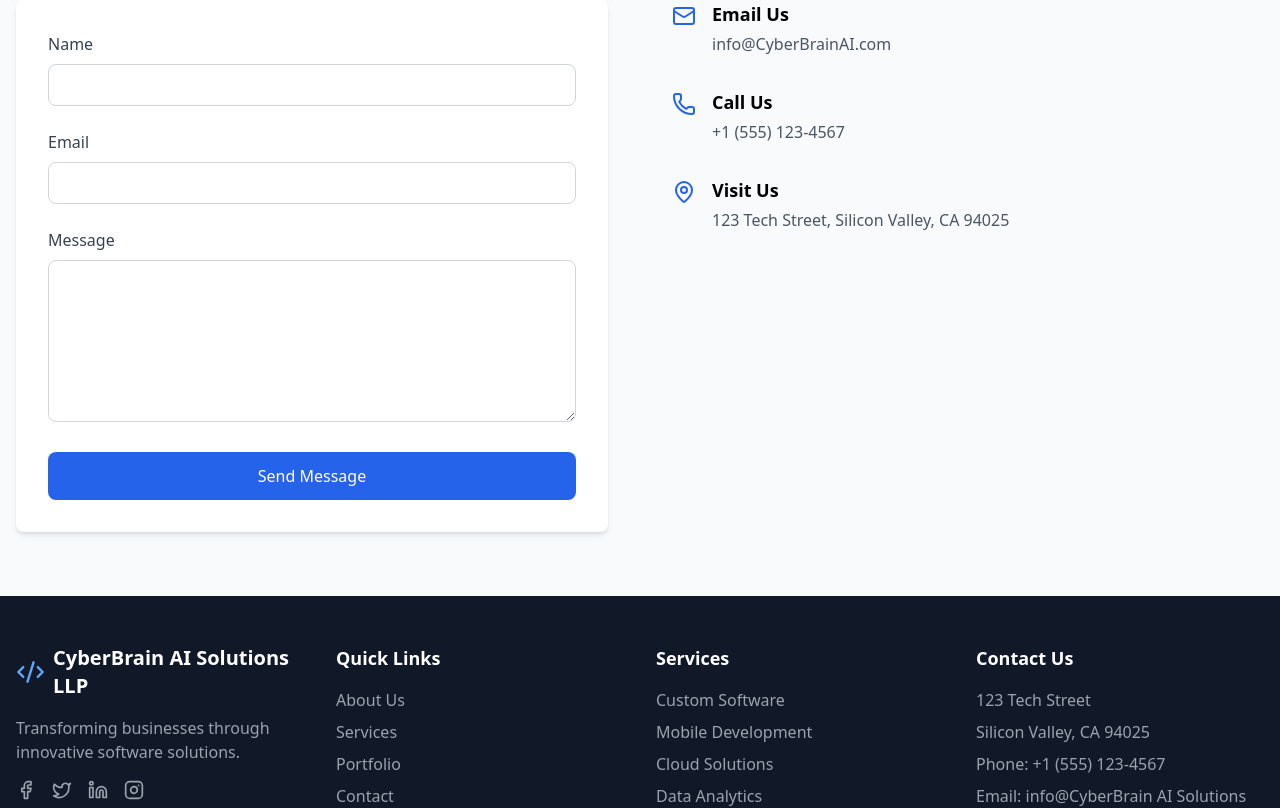
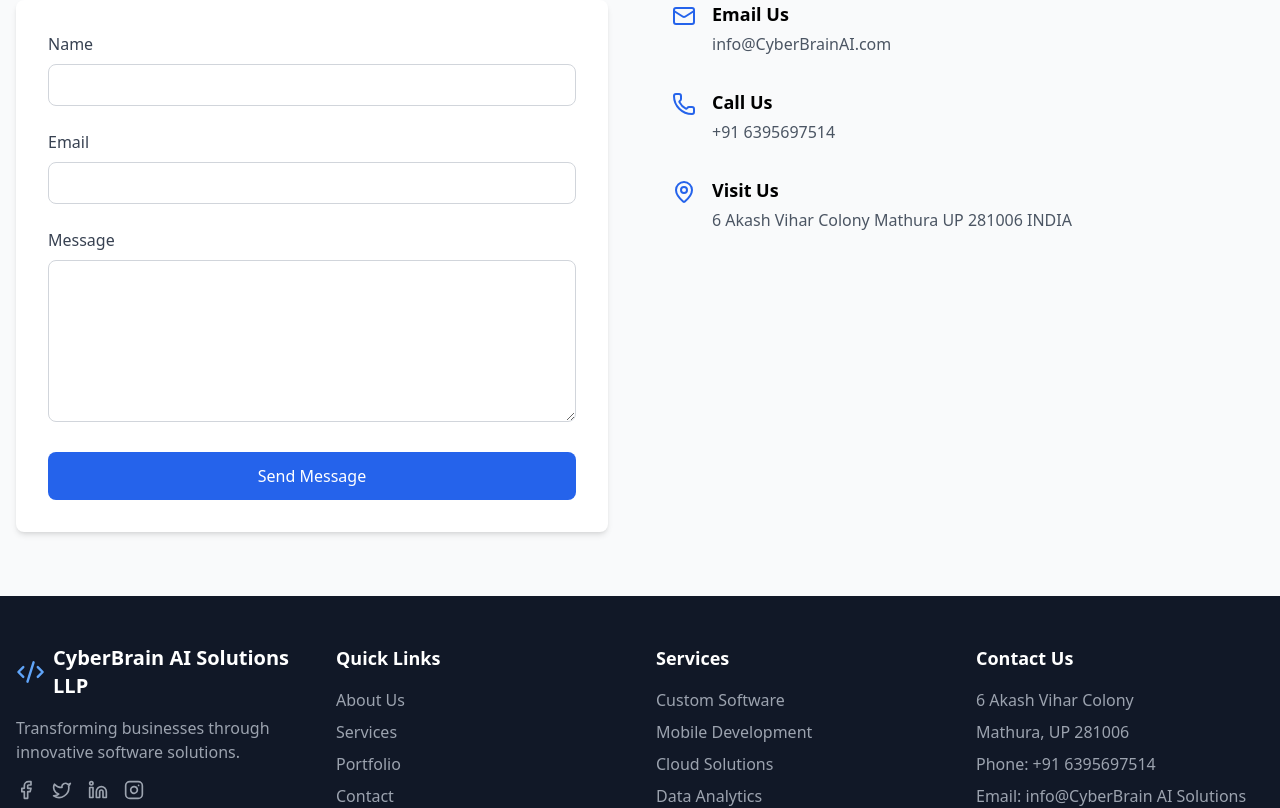
Before and after one commit to bitwizrsj/project-1, a React (Vite) app: page /contact in a window 1280 px wide. Shown: the part 380-1188 px from the top of the page. Built offline with nearby package versions, Linux system fonts and the light colour scheme.

Commit message:
addr changes

```diff
--- a/src/components/Footer.tsx
+++ b/src/components/Footer.tsx
@@ -74,9 +74,9 @@ const Footer = () => {
           <div>
             <h3 className="text-lg font-semibold mb-4">Contact Us</h3>
             <ul className="space-y-2 text-gray-400">
-              <li>123 Tech Street</li>
-              <li>Silicon Valley, CA 94025</li>
-              <li>Phone: +1 (555) 123-4567</li>
+              <li>6 Akash Vihar Colony</li>
+              <li>Mathura, UP 281006</li>
+              <li>Phone: +91 6395697514</li>
               <li>Email: info@CyberBrain AI Solutions LLP.com</li>
             </ul>
           </div>
--- a/src/pages/Contact.tsx
+++ b/src/pages/Contact.tsx
@@ -129,14 +129,14 @@ const Contact = () => {
               <Phone className="h-6 w-6 text-blue-600 mt-1" />
               <div>
                 <h3 className="text-lg font-semibold mb-1">Call Us</h3>
-                <p className="text-gray-600">+1 (555) 123-4567</p>
+                <p className="text-gray-600">+91 6395697514</p>
               </div>
             </div>
             <div className="flex items-start space-x-4">
               <MapPin className="h-6 w-6 text-blue-600 mt-1" />
               <div>
                 <h3 className="text-lg font-semibold mb-1">Visit Us</h3>
-                <p className="text-gray-600">123 Tech Street, Silicon Valley, CA 94025</p>
+                <p className="text-gray-600">6 Akash Vihar Colony Mathura UP 281006 INDIA</p>
               </div>
             </div>
           </div>
```
